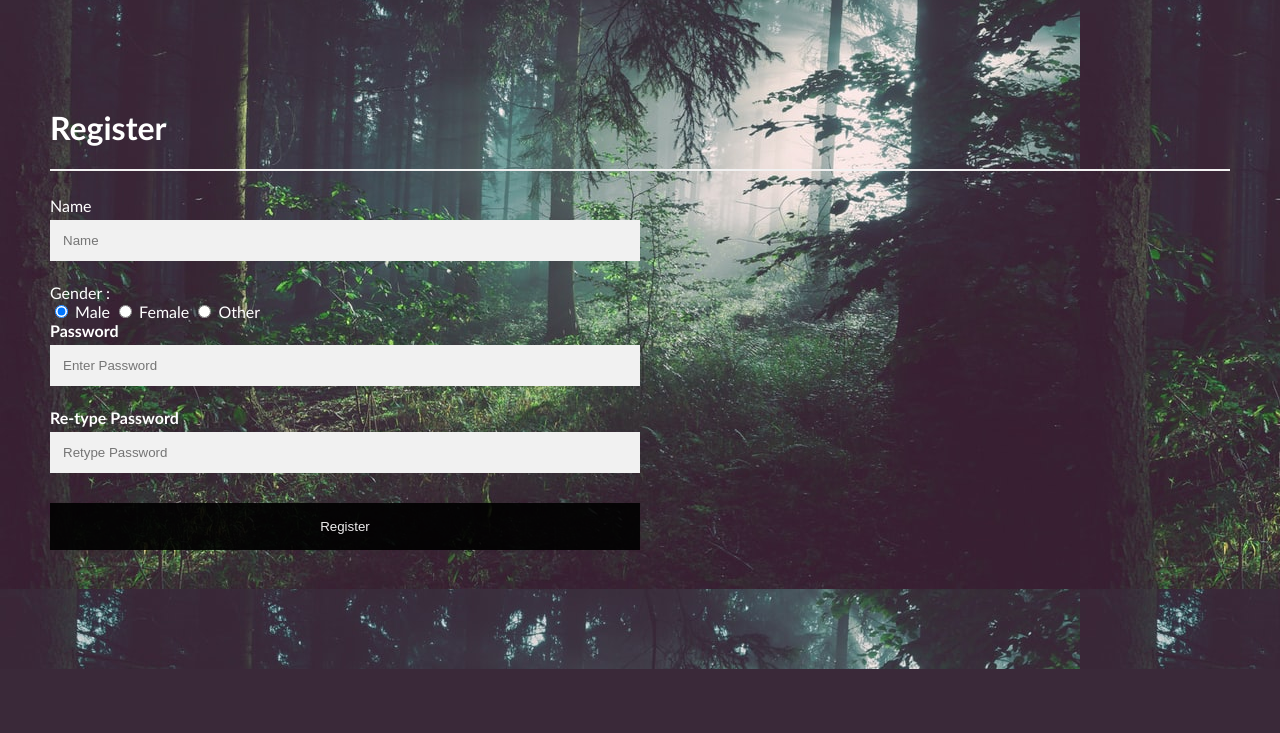
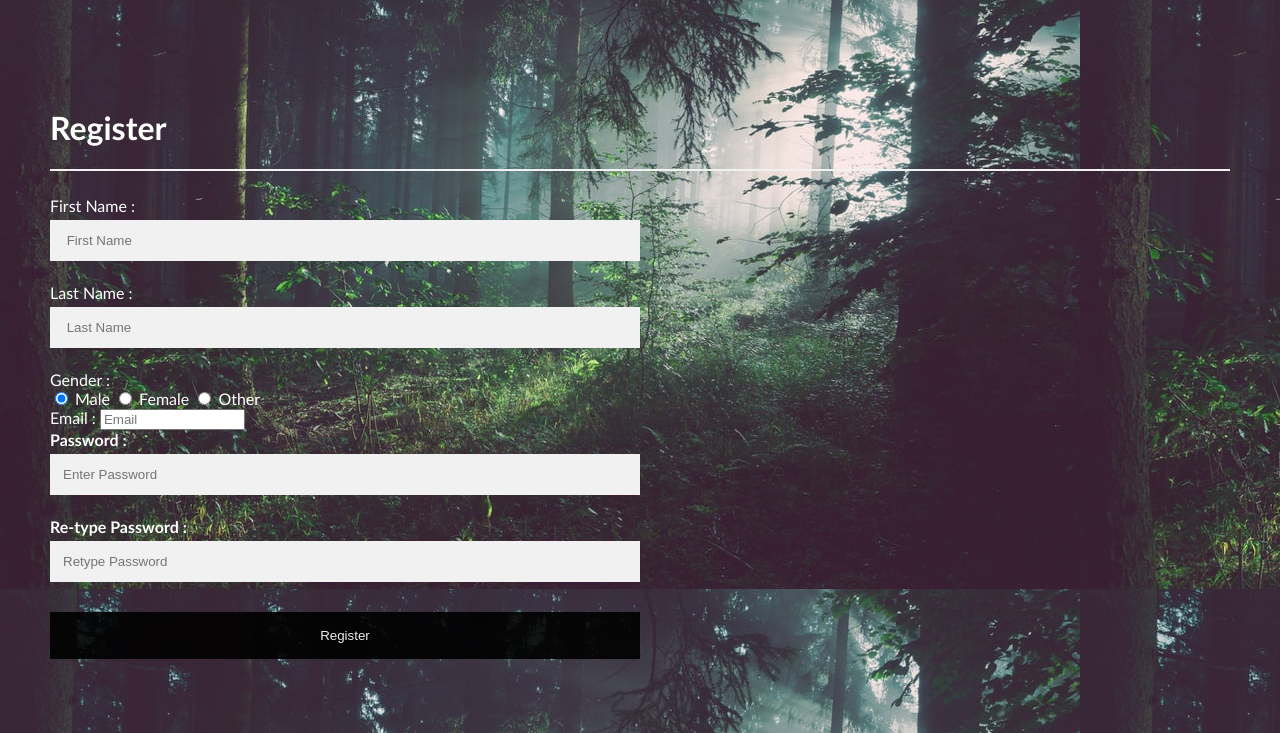
Before and after one commit to parikshithrao/Hospital-Management-System, a Django app: page / in a window 1280 px wide. Shown: the part 131-864 px from the top of the page. Before the commit the page ends 800 px from the top, so only its background shows below. Run offline with Django 3.2, Linux system fonts and the light colour scheme; parts of the project's set-up code (start-up, migrations or seed data) failed here and were passed over.

Commit message:
base page updated with name and email fields

```diff
--- a/templates/base.html
+++ b/templates/base.html
@@ -148,9 +148,11 @@ hr {
   <div class="container" >
   <left>  <h1>Register</h1>  </left>
   <hr>
-  <label> Name </label><br>
-<input type="text" name="Name" placeholder= "Name" size="15" required />
+  <label> First Name :</label><br>
+<input type="text" name=" First Name" placeholder= " First Name" size="15" required /><br>
 
+  <label> Last Name :</label><br>
+<input type="text" name=" Last Name" placeholder= " Last Name" size="15" required />
 <label>
     <br>
 Gender :
@@ -160,11 +162,12 @@ Gender :
 <input type="radio" value="Other" name="gender"> Other
 <br>
 
-
-    <label><b>Password</b></label><br>
+    <label> Email :</label>
+      <input type="email" name="email" placeholder="Email" size = "15" required><br>
+    <label><b>Password :</b></label><br>
     <input type="password" placeholder="Enter Password" name="psw" required><br>
 
-    <label><b>Re-type Password</b></label><br>
+    <label><b>Re-type Password :</b></label><br>
     <input type="password" placeholder="Retype Password" name="psw-repeat" required>
     <button type="submit" class="registerbtn">Register</button>
   </div>
```
